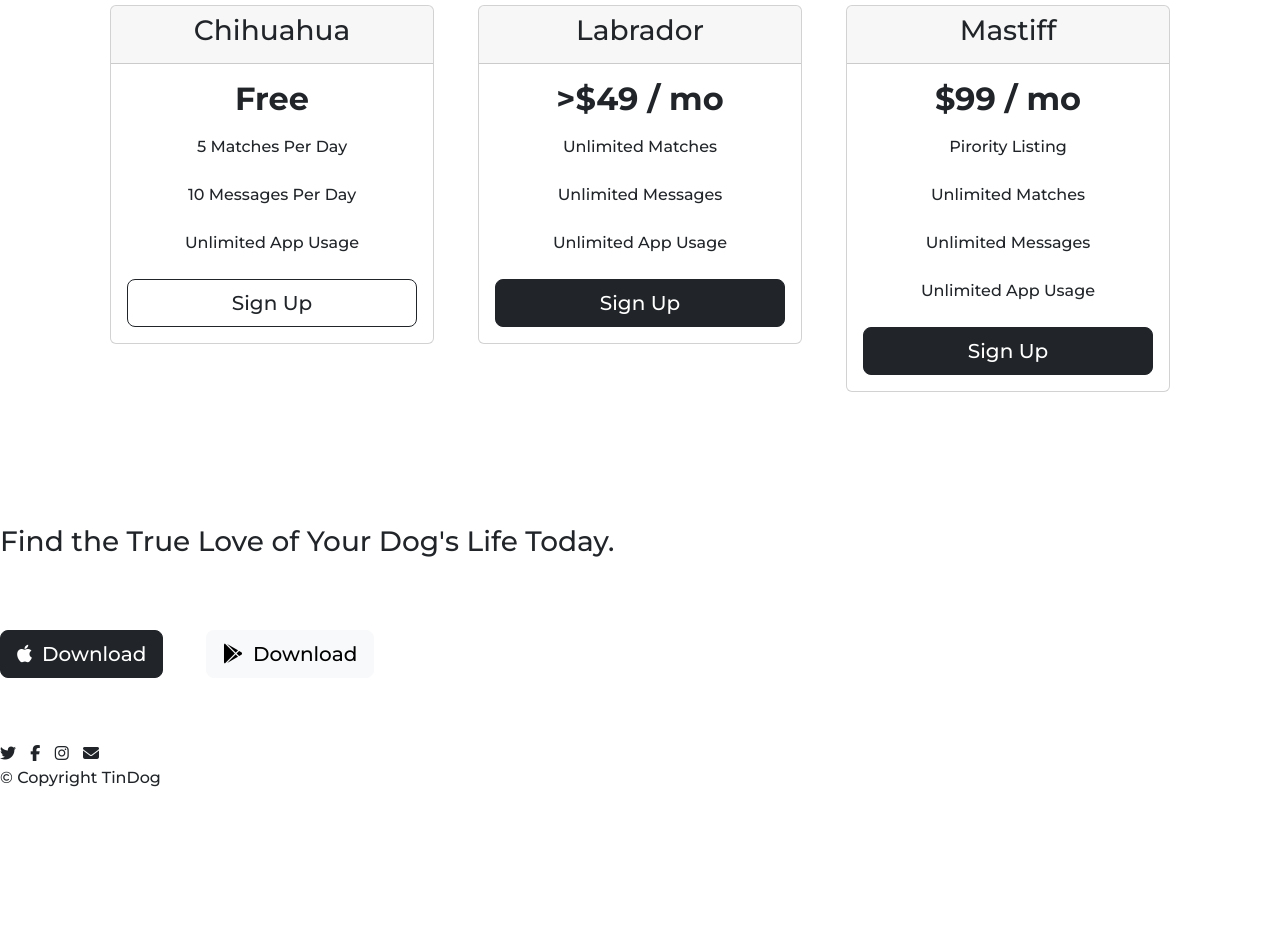
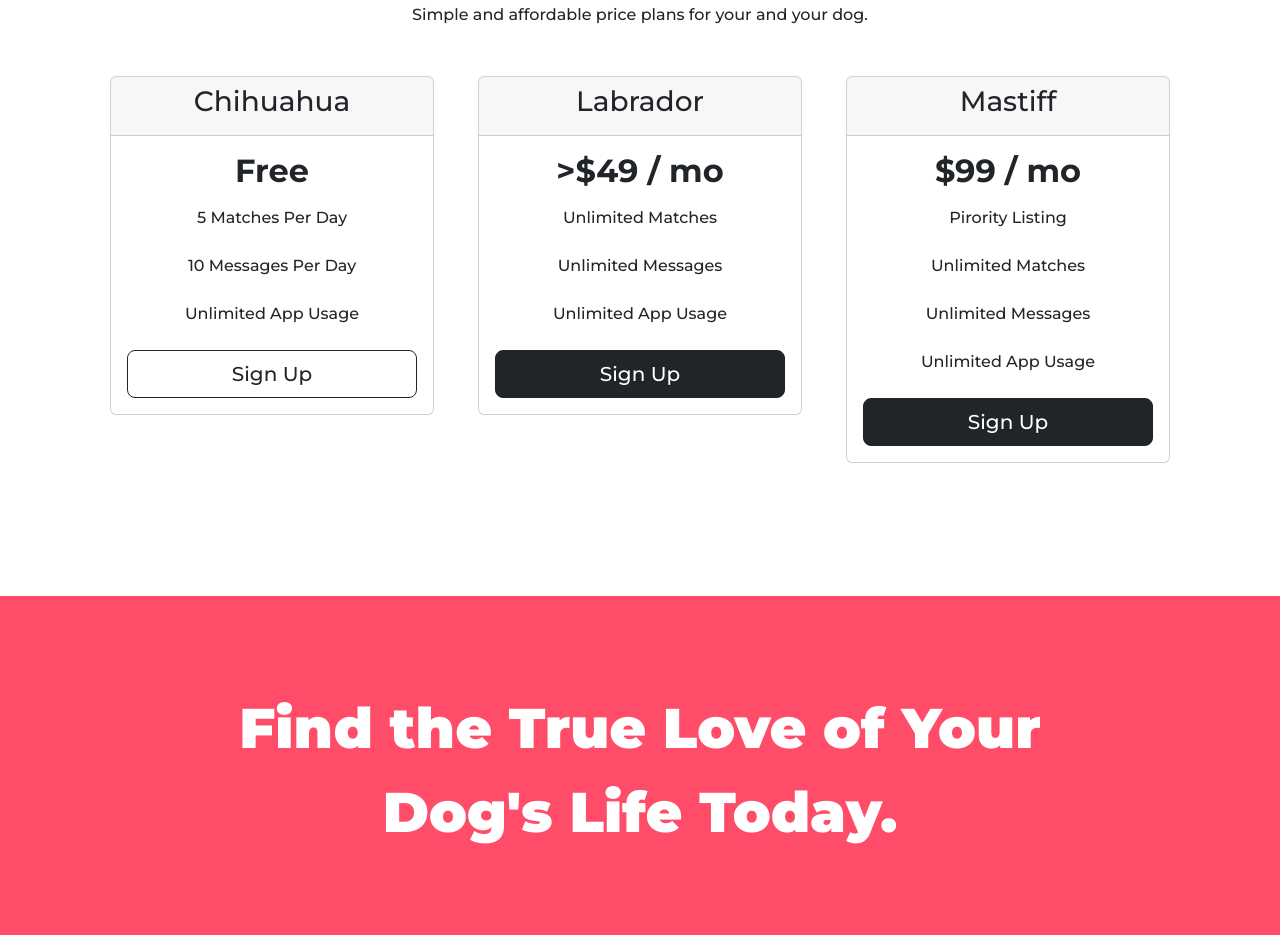
Before and after one commit to ubaid-mir/Tindog, a plain HTML site: page index.html in a window 1280 px wide. Shown: the part 1835-2770 px from the top of the page. Before the commit the page ends 2641 px from the top, so only its background shows below. Drawn offline with nearby package versions, Linux system fonts and the light colour scheme.

Commit message:
Add files via upload

```diff
--- a/css/styles.css
+++ b/css/styles.css
@@ -21,6 +21,10 @@ h1 {
 
 .fa-brands {
   padding-right: 10px;
+}
+
+.tindog-logo {
+margin-right: 10px;
 }
 
 .navbar {
@@ -93,9 +97,10 @@ h2{
 }
 
 .testimonials-image {
-  width: 10%;
+  width: 18%;
   border-radius: 100%;
   margin: 20px;
+  object-fit: cover;
 }
 
 .press{
@@ -131,3 +136,37 @@ h2{
     transform: rotate(0);
   }
 }
+
+/* Call to Action */
+#cta {
+  background-color: #ff4c68;
+  padding: 7% 15%;
+  text-align: center;
+  color: #fff;
+}
+
+.sub {
+  font-family: "Montserrat";
+  font-weight: 900;
+  font-size: 3.5rem;
+  line-height: 1.5;
+  margin-bottom: 40px;
+}
+
+/* Footer */
+
+#footer {
+  background-color: #fff;
+  text-align: center;
+  padding: 4% 10%;
+}
+
+.footer-icons{
+  margin: 15px 5px;
+  cursor: pointer;
+}
+
+.footer-sub {
+  font-size: 0.8rem;
+  color: #707070;
+}
```
